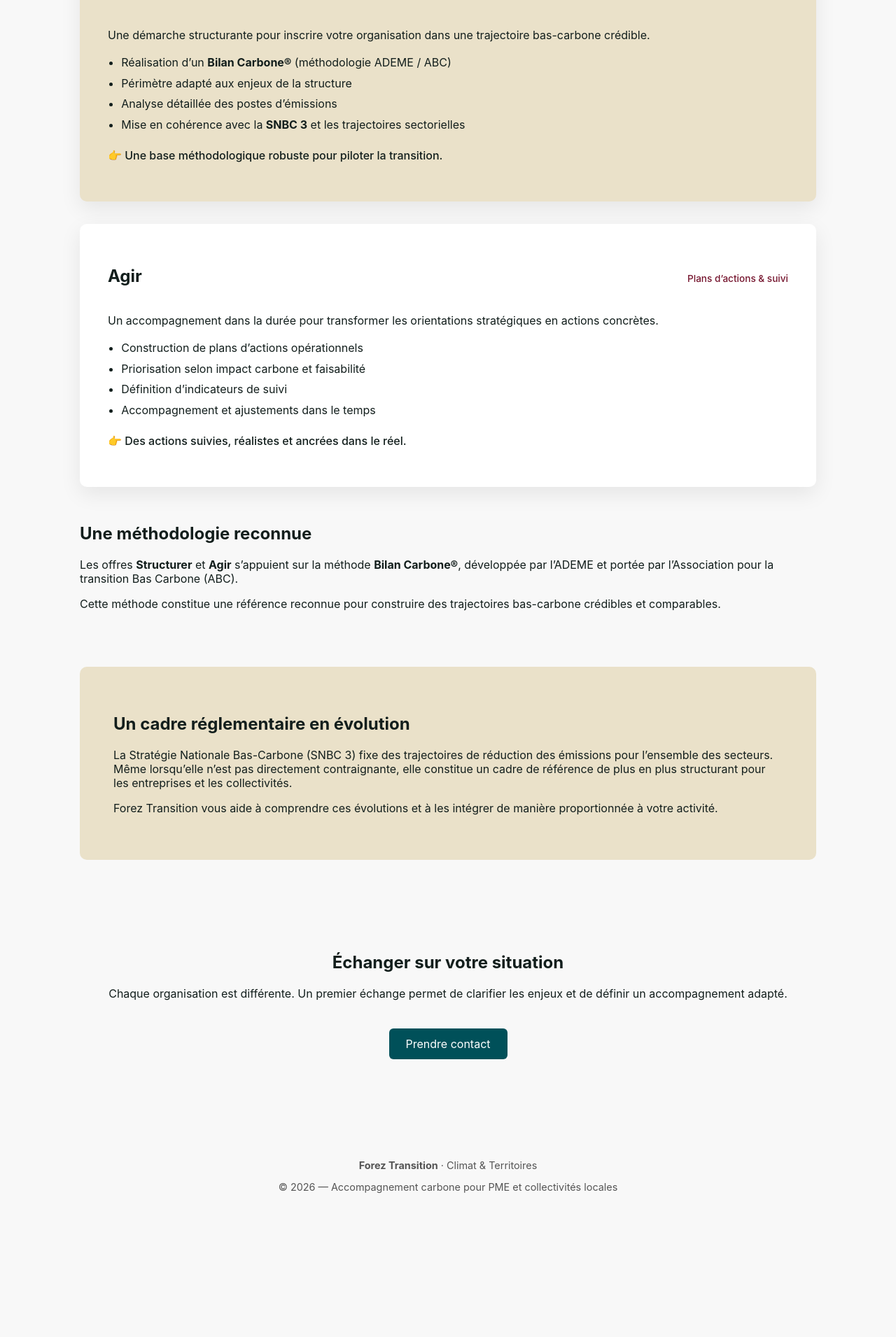
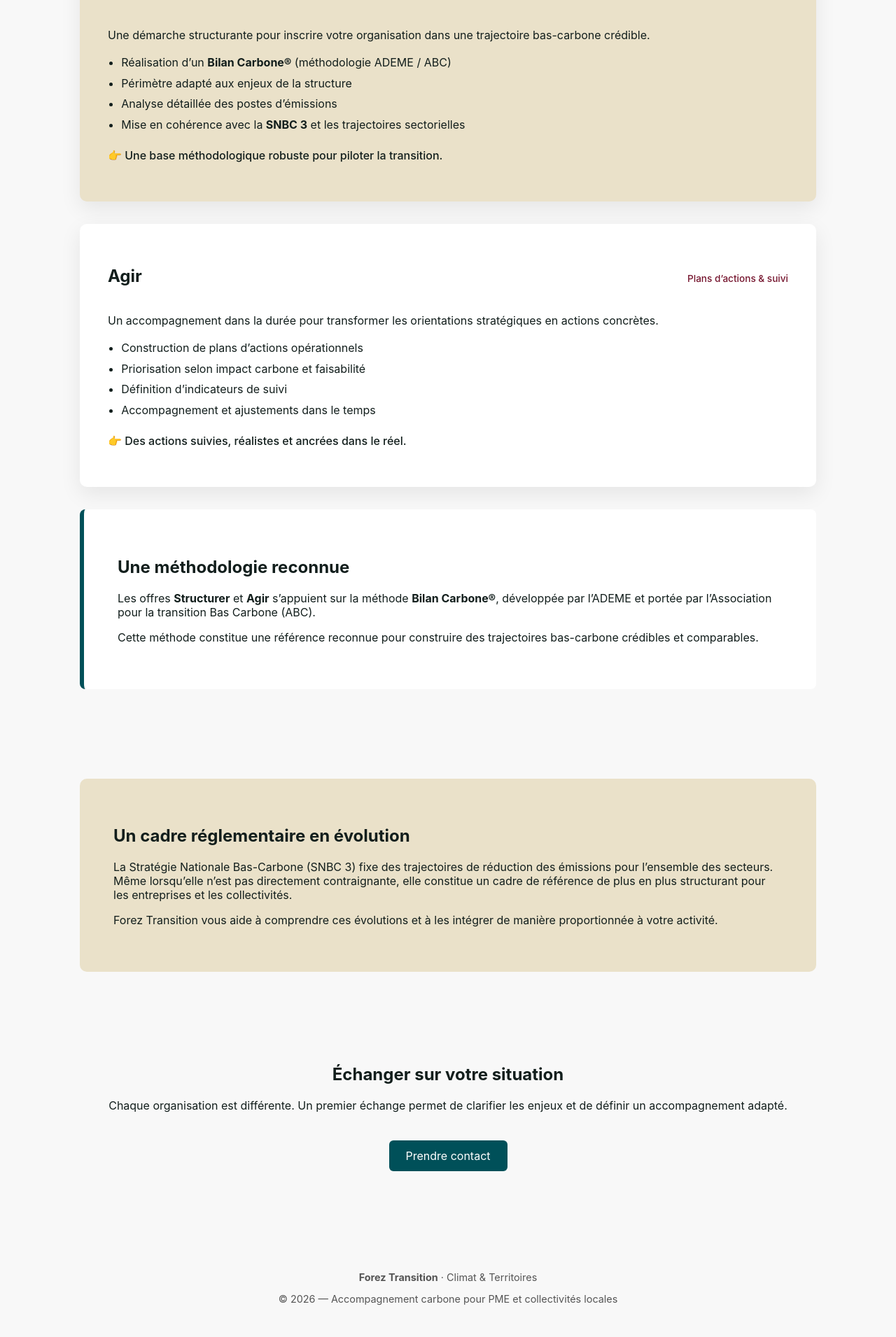
Before and after one commit to Alex-JULIEN/forez-transition, a Jekyll site: the page built from offres.md, in a window 1280 px wide. Shown: the part 869-2780 px from the top of the page at 70% size. Built offline with Jekyll 4.4.1, drawn with Linux system fonts in a browser that asks for light colours; before the commit the page ends 2620 px from its top, so only the background shows below that.

Commit message:
Update style.css

```diff
--- a/assets/css/style.css
+++ b/assets/css/style.css
@@ -102,3 +102,12 @@ footer{text-align:center;padding:2rem;font-size:.9rem;color:#555;}
   text-align: center;
   padding: 3rem 1.5rem;
 }
+
+
+.methodologie {
+  background: #fff;
+  border-left: 6px solid var(--green);
+  padding: 3rem;
+  border-radius: 8px;
+  margin-bottom: 4rem;
+}
```
